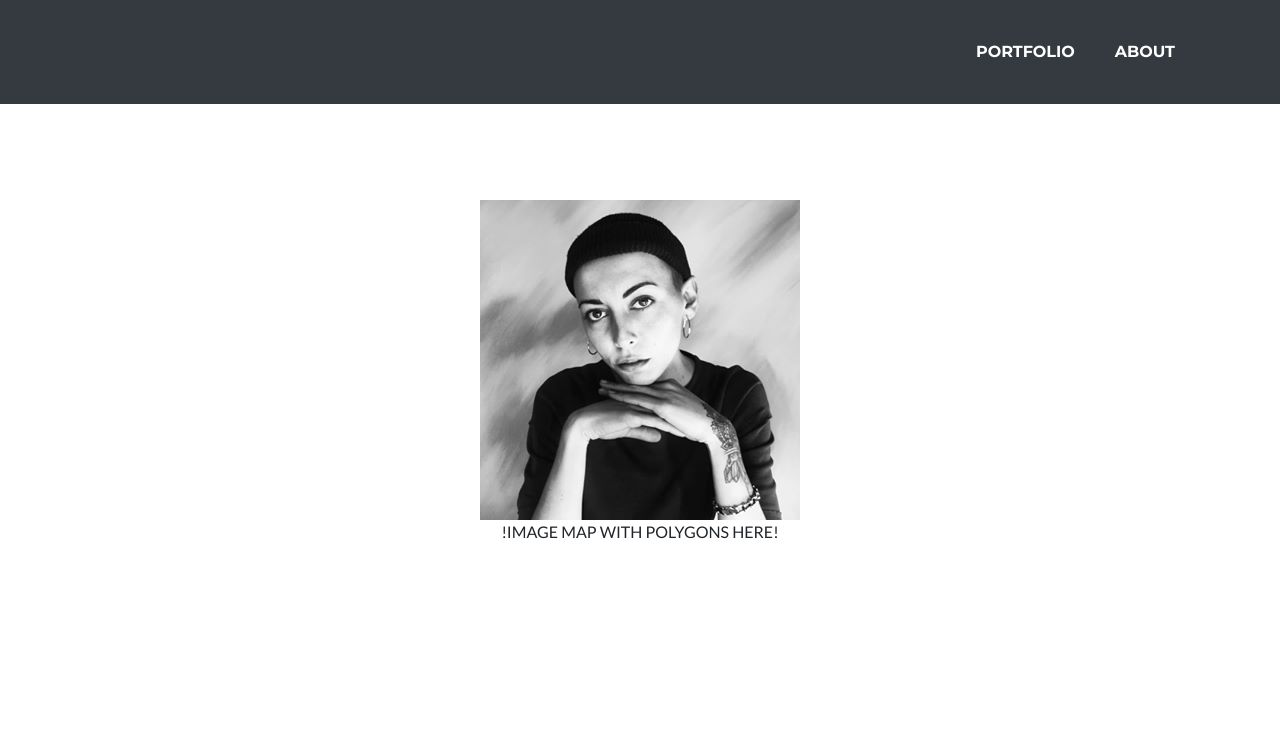
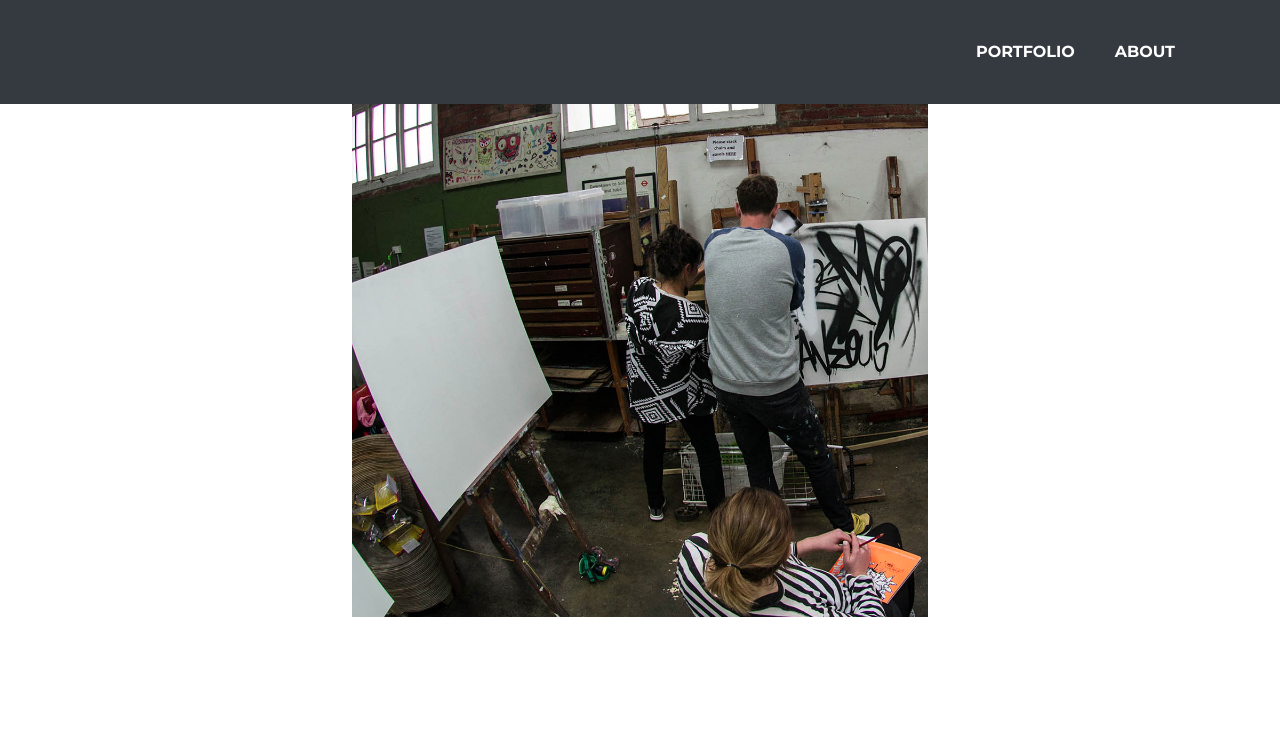
Before and after one commit to paulakrzysztofek/paulakrzysztofek.github.io, a website with bundled scripts: page index.html in a window 1280 px wide. Shown: the top 752 px of the page. Built offline with nearby package versions, Linux system fonts and the light colour scheme.

Commit message:
add test image map

```diff
--- a/index.html
+++ b/index.html
@@ -42,13 +42,17 @@
     </div>
   </nav>
 
-  <!-- Masthead -->
-  <header class="masthead">
-    <div class="container d-flex align-items-center flex-column">
-      <img src="img/paula.png"></img>
-      !IMAGE MAP WITH POLYGONS HERE!
+  <!-- Workshop -->
+  <div class="container text-center">
+    <div class="col-lg align-self-center">
+      <img src="img/workshop.png" usemap="#image-map" style="max-height: 720px;"></img>
+      <map name="image-map">
+          <area target="_top" alt="Painting" title="Painting" href="/painting" coords="15,391,0,282,141,236,175,337,198,393,151,446,87,520,39,440" shape="poly">
+          <area target="_top" alt="Poster" title="Poster" href="/poster" coords="449,223,574,220,575,374,451,384,453,326,443,316,454,303" shape="poly">
+      </map>
+      </div>
     </div>
-  </header>
+  </div>
 
   <!-- Copyright Section -->
   <footer class="py-1 text-center text-black fixed-bottom">
```
Also changed, not shown: painting.html (added, +1 -0 lines), poster.html (added, +1 -0 lines), img/workshop.png (added).
